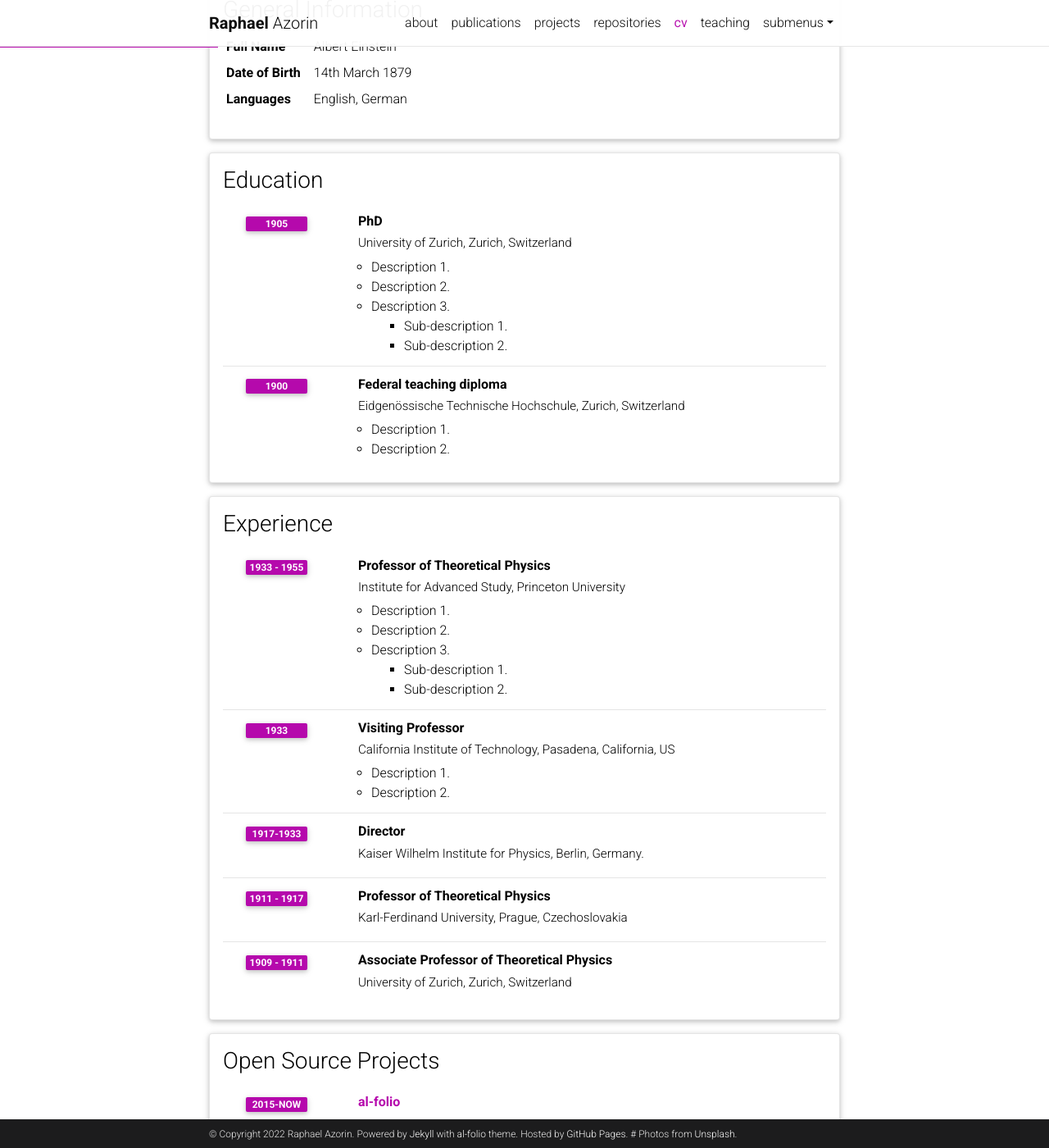
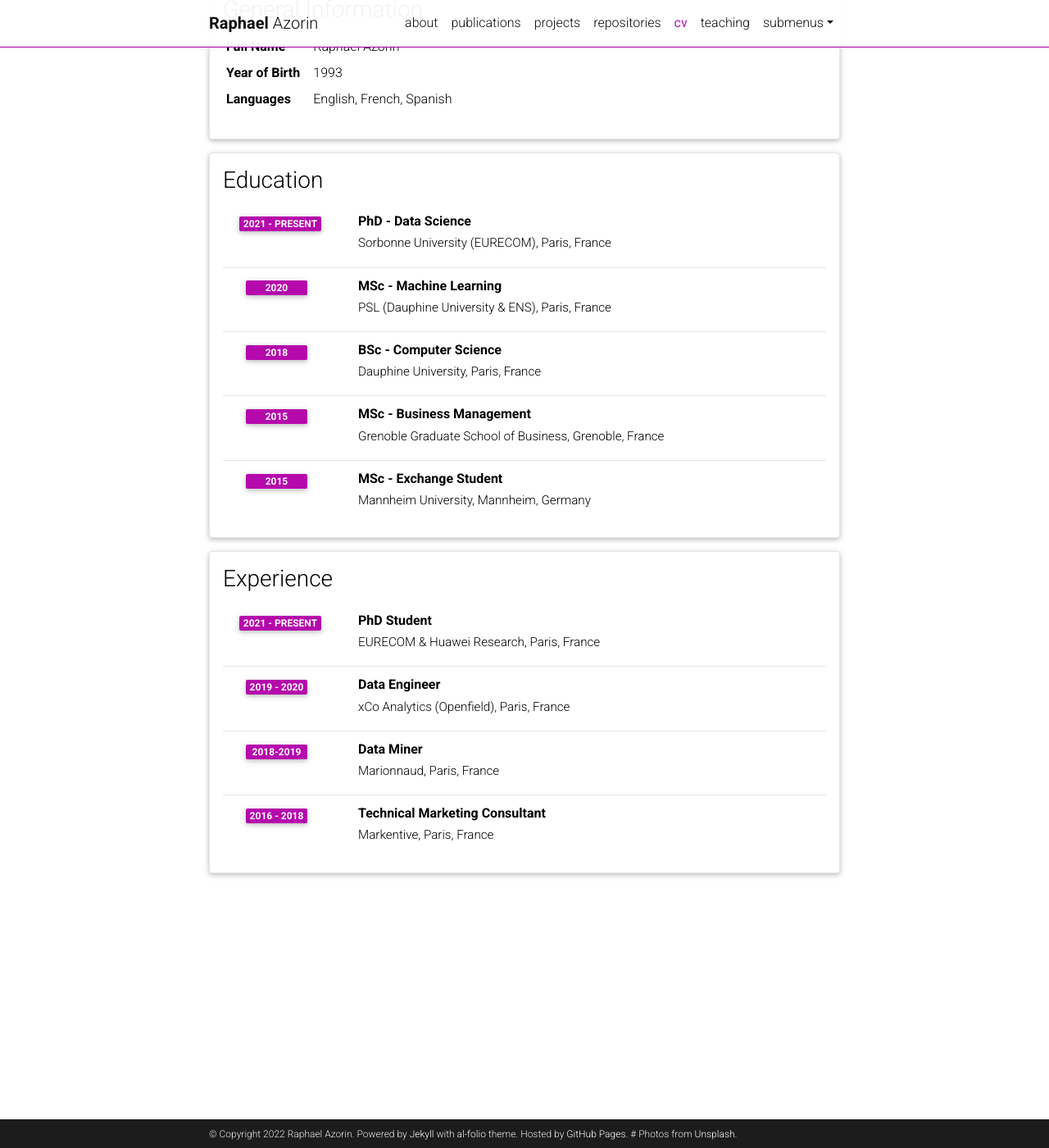
Before and after one commit to Raphaaal/raphaaal.github.io, a Jekyll site: the page built from _pages/cv.md, in a window 1280 px wide and 1400 px high, scrolled down 207 px. Shown: the whole window at 82% size. Built offline with Jekyll 4.4.1, drawn with Linux system fonts in a browser that asks for light colours; comment, search, counter and statistics services are not loaded; a style sheet for code colours, icons or effects is not loaded; some of the changed text lies outside the part shown.

Commit message:
Add resume info

```diff
--- a/_data/cv.yml
+++ b/_data/cv.yml
@@ -2,96 +2,100 @@
   type: map
   contents:
     - name: Full Name
-      value: Albert Einstein
-    - name: Date of Birth
-      value: 14th March 1879
+      value: Raphael Azorin
+    - name: Year of Birth
+      value: 1993
     - name: Languages
-      value: English, German
+      value: English, French, Spanish
 
 - title: Education
   type: time_table
   contents:
-    - title: PhD
-      institution: University of Zurich, Zurich, Switzerland
-      year: 1905
-      description:
-        - Description 1.
-        - Description 2.
-        - title: Description 3.
-          contents:
-            - Sub-description 1.
-            - Sub-description 2.
-    - title: Federal teaching diploma
-      institution: Eidgenössische Technische Hochschule, Zurich, Switzerland
-      year: 1900
-      description:
-        - Description 1.
-        - Description 2.
+    - title: PhD - Data Science
+      institution: Sorbonne University (EURECOM), Paris, France
+      year: 2021 - Present
+      #description:
+      #  - Description 1.
+      #  - Description 2.
+      #  - title: Description 3.
+      #    contents:
+      #      - Sub-description 1.
+      #      - Sub-description 2.
+
+    - title: MSc - Machine Learning
+      institution: PSL (Dauphine University & ENS), Paris, France
+      year: 2020
+      #description:
+      #  - Description 1.
+      #  - Description 2.
+
+    - title: BSc - Computer Science
+      institution: Dauphine University, Paris, France
+      year: 2018
+      #description:
+      #  - Description 1.
+      #  - Description 2.
+
+    - title: MSc - Business Management
+      institution: Grenoble Graduate School of Business, Grenoble, France
+      year: 2015
+
+    - title: MSc - Exchange Student
+      institution: Mannheim University, Mannheim, Germany
+      year: 2015
 
 - title: Experience
   type: time_table
   contents:
-    - title: Professor of Theoretical Physics
-      institution: Institute for Advanced Study, Princeton University
-      year: 1933 - 1955
-      description:
-        - Description 1.
-        - Description 2.
-        - title: Description 3.
-          contents:
-            - Sub-description 1.
-            - Sub-description 2.
-    - title: Visiting Professor
-      institution: California Institute of Technology, Pasadena, California, US
-      year: 1933
-      description:
-        - Description 1.
-        - Description 2.
+    - title: PhD Student
+      institution: EURECOM & Huawei Research, Paris, France
+      year: 2021 - Present
 
-    - title: Director
-      institution: Kaiser Wilhelm Institute for Physics, Berlin, Germany.
-      year: 1917-1933
+    - title: Data Engineer
+      institution: xCo Analytics (Openfield), Paris, France
+      year: 2019 - 2020
 
-    - title: Professor of Theoretical Physics
-      institution: Karl-Ferdinand University, Prague, Czechoslovakia
-      year: 1911 - 1917
-      description:
+    - title: Data Miner
+      institution: Marionnaud, Paris, France
+      year: 2018-2019
 
-    - title: Associate Professor of Theoretical Physics
-      institution: University of Zurich, Zurich, Switzerland
-      year: 1909 - 1911
+    - title: Technical Marketing Consultant
+      institution: Markentive, Paris, France
+      year: 2016 - 2018
 
-- title: Open Source Projects
-  type: time_table
-  contents:
-    - title: <a href="https://github.com/alshedivat/al-folio">al-folio</a>
-      year: 2015-now
-      description: A beautiful, simple, clean, and responsive Jekyll theme for academics.
+#- title: Open Source Projects
+#  type: time_table
+#  contents:
+#    - title: <a href="https://github.com/alshedivat/al-folio">al-folio</a>
+#      year: 2015-now
+#      description: A beautiful, simple, clean, and responsive Jekyll theme for academics.
 
-- title: Honors and Awards
-  type: time_table
-  contents:
-    - year: 1921
-      items:
-        - Nobel Prize in Physics
-        - Matteucci Medal
-    - year: 2029
-      items:
-        - Max Planck Medal
+#- title: Skills
+#  type: nested_list
+#  contents:
+#    - title: Programming
+#      items:
+#        - Python
+#        - SQL
+#        - PySpark
+#	- Java (personal)
 
-- title: Academic Interests
-  type: nested_list
-  contents:
-    - title: Topic 1.
-      items:
-        - Description 1.
-        - Description 2.
-    - title: Topic 2.
-      items:
-        - Description 1.
-        - Description 2.
+#    - title: Machine / Deep Learning
+#      items:
+#        - PyTorch
+#        - Scikit-Learn
+#        - PySpark
+#	- Java (personal)
 
-- title: Other Interests
-  type: list
-  contents:
-    - <u>Hobbies:</u> Hobby 1, Hobby 2, etc.
+
+#- title: Research Interests
+#  type: nested_list
+#  contents:
+#    - title: Topic 1.
+#      items:
+#        - Description 1.
+#        - Description 2.
+#    - title: Topic 2.
+#      items:
+#        - Description 1.
+#        - Description 2.
```
